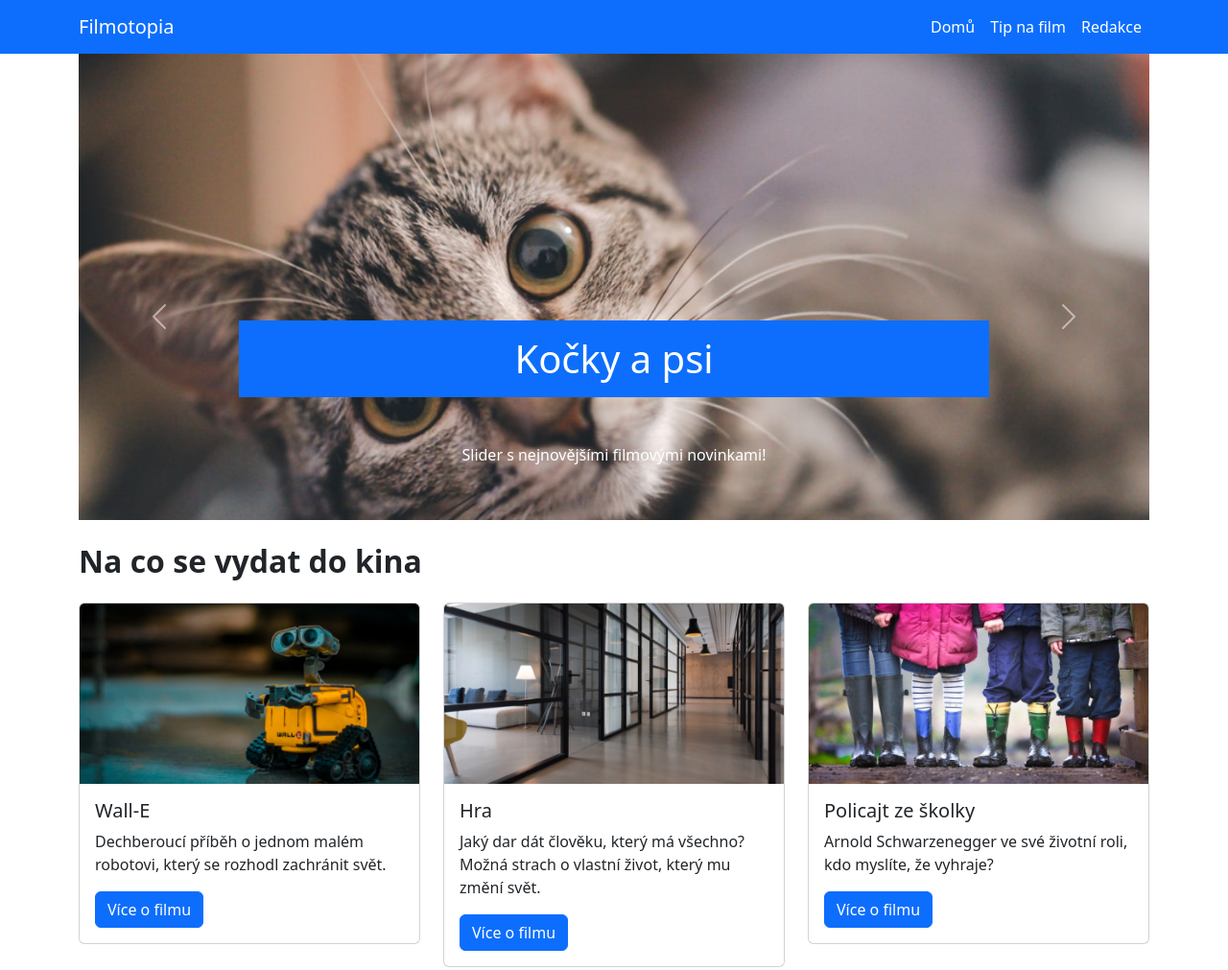
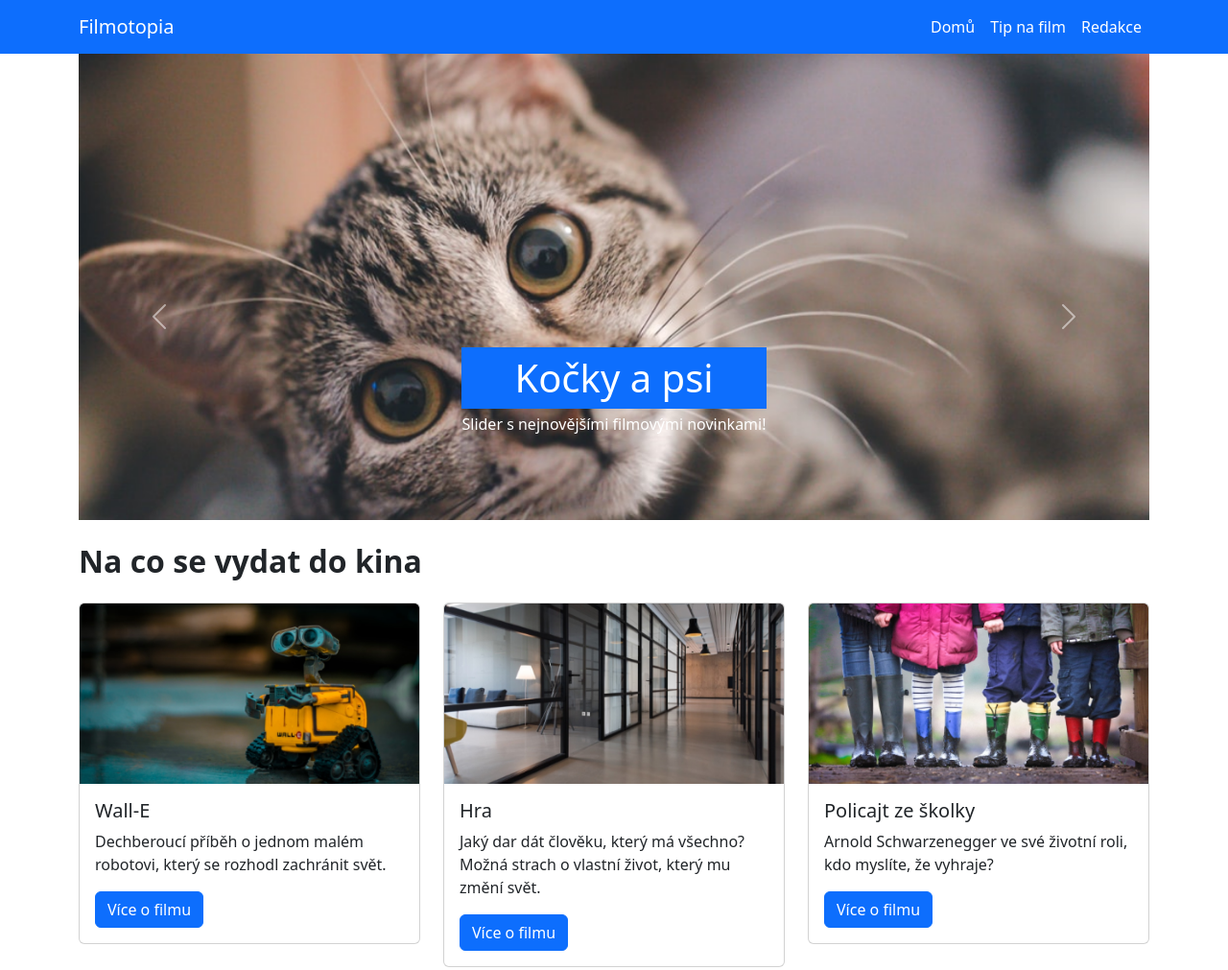
Before and after one commit to KUB1KSv/bootstrap, a plain HTML site: page index.html in a window 1280 px wide. Shown: the top 1011 px of the page at 96% size. Drawn offline with nearby package versions, Linux system fonts and the light colour scheme.

Commit message:
commit-8

```diff
--- a/index.html
+++ b/index.html
@@ -37,9 +37,9 @@
             <div class="carousel-inner">
                 <div class="carousel-item active">
                     <img src="images/Slider.png" class="d-block w-100" alt="">
-                    <div class="carousel-caption d-none d-md-block">
-                        <h1 class="bg-primary mb-4 mb-lg-5 p-3">Kočky a psi</h1>
-                        <p> Slider s nejnovějšími filmovými novinkami!</p>
+                    <div class="carousel-caption d-none d-md-grid justify-content-center mb-5">
+                        <h1 class="bg-primary mb-lg-1 py-2">Kočky a psi</h1>
+                        <div class="text-center">Slider s nejnovějšími filmovými novinkami!</div>
                     </div>
                 </div>
                 <div class="carousel-item">
@@ -145,7 +145,7 @@
         <div class="container">
             <h2 class="mt-4 mb-4"><b>Nejnovější recenze našich kritiků</b></h2>
             <div class="row">
-                <div class="col">
+                <div class="d-md-grid col-lg mb-4">
                     <div class="contianer bg-success-subtle rounded">
                         <h2 class="text-success text-center pt-4 pb-2"><b>KLADNÉ RECENZE</b></h2>
                         <div class="recenze d-flex">
```
